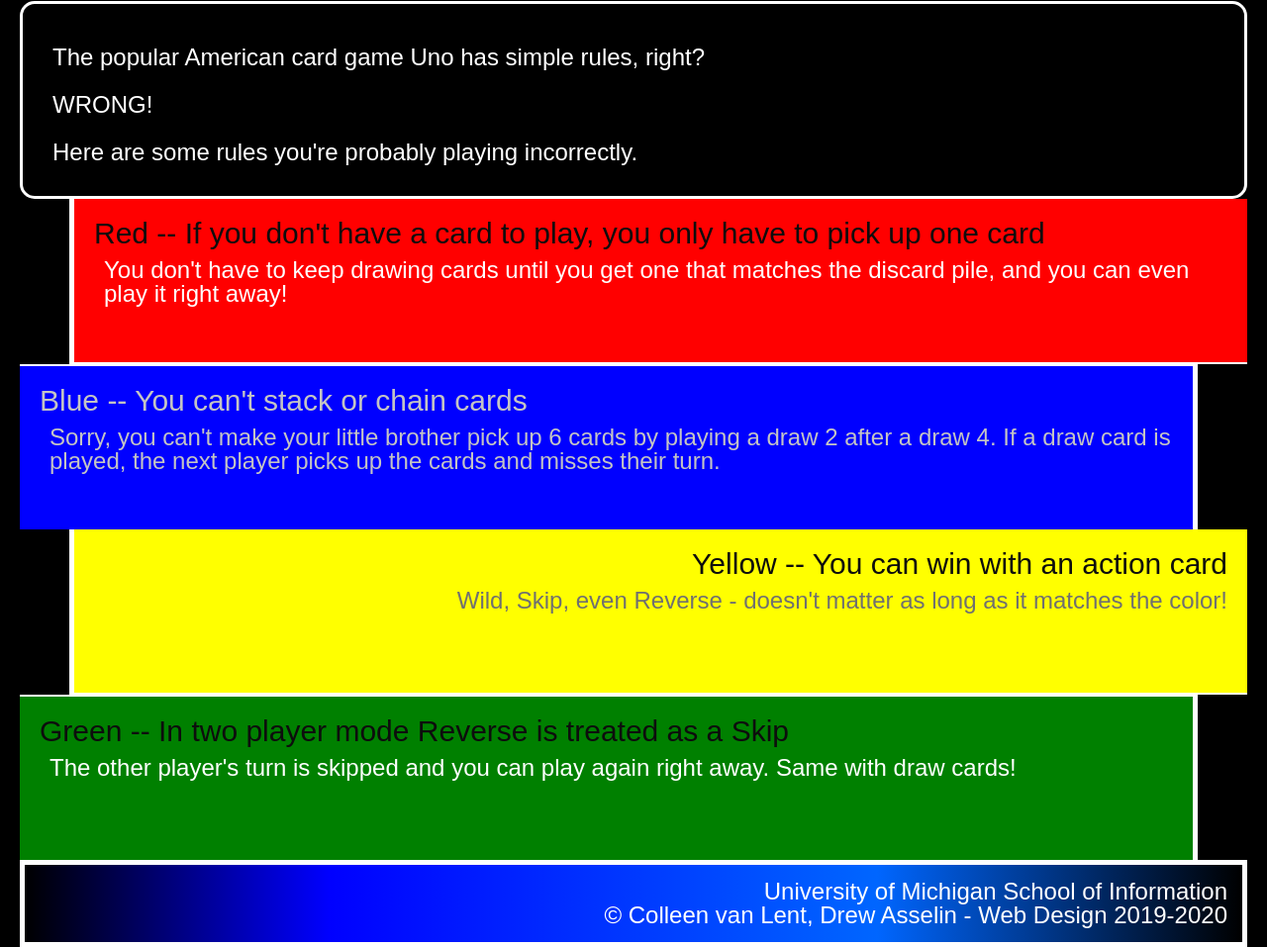
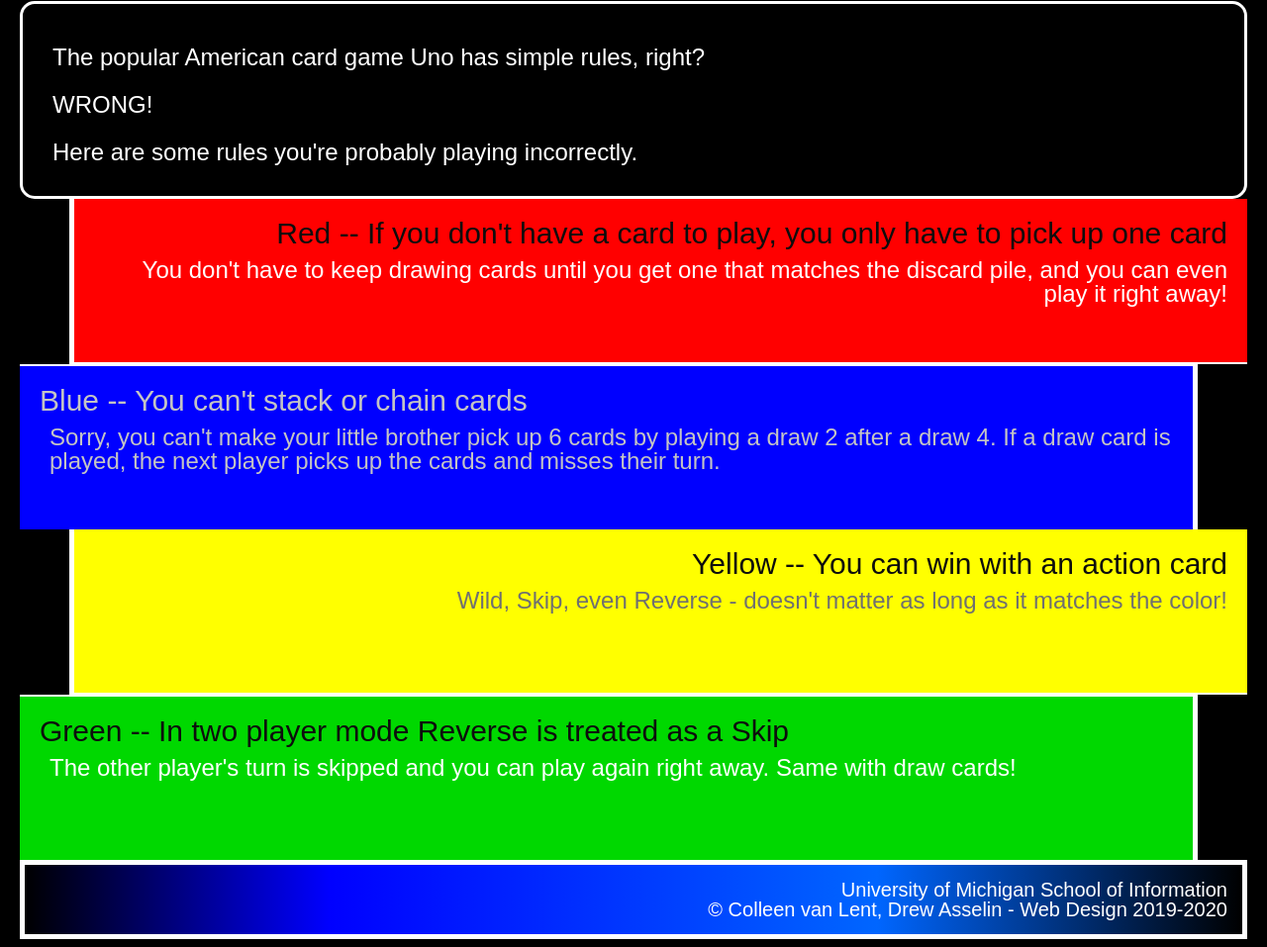
Before and after one commit to nvallur/hw-2023, a plain HTML site: page index.html in a window 1280 px wide. Shown: the part 327-1284 px from the top of the page at 99% size. Drawn offline with Linux system fonts and the light colour scheme.

Commit message:
Add files via upload

```diff
--- a/css/style.css
+++ b/css/style.css
@@ -28,7 +28,8 @@ All images have a white 10px dashed border
  img{
     width: 250px;
     display: block;
-    margin: auto;
+    margin: 0 auto;
+    /* vertical-align: middle; */
     border: 10px dashed #ffffff;
  }
  /*
@@ -66,7 +67,7 @@ A  border of 2px on the bottom and 5px on the left;
 
  .red{
     background-color: #FF0000;
-    text-align: left;
+    text-align: right;
     margin-left: 50px;
     border-bottom: 2px solid #ffffff;
     border-left: 5px solid #ffffff;
@@ -125,7 +126,7 @@ A  border of 5px on the right and 2px on the top;
  */
 
  .green{
-    background-color: #008000;
+    background-color:#00D800;
     text-align: left;
     margin-right: 50px;
 
@@ -151,6 +152,7 @@ A 5px solid white border.
  }
 
  footer p {
+    font-size: 20px;
     text-align: right;
     padding: 15px 15px 15px 0px;
  }
```
